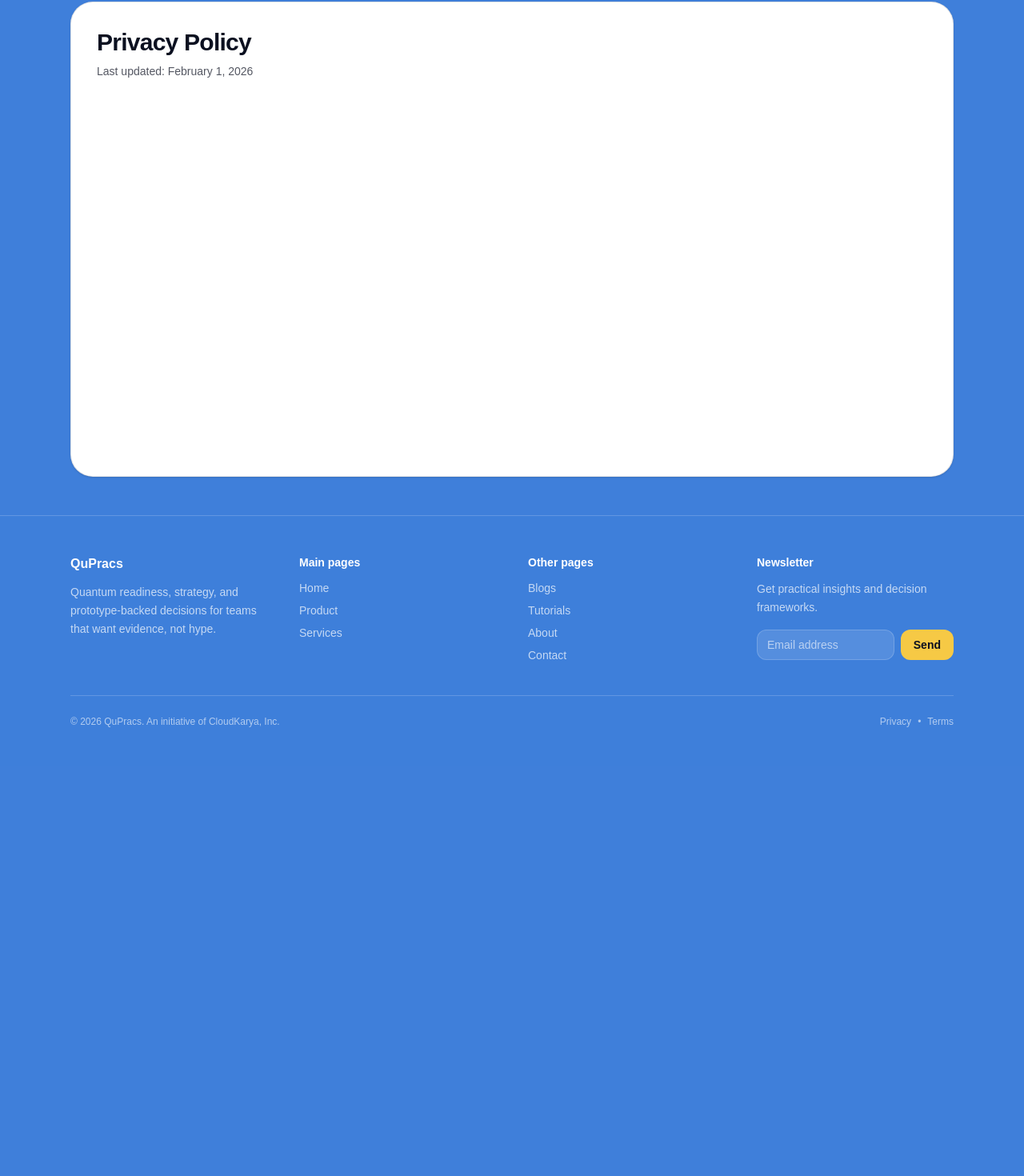
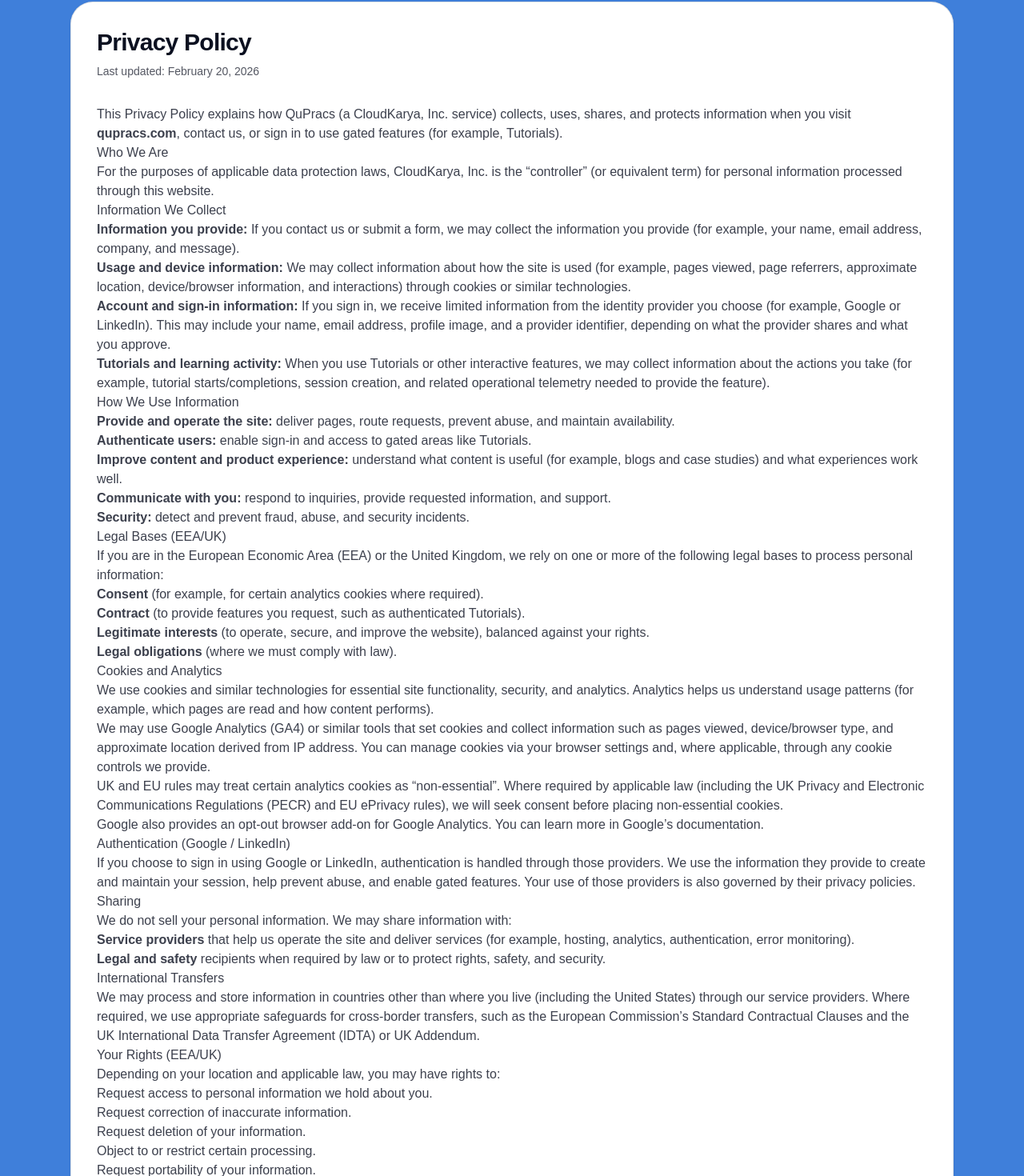
Before and after one commit to CloudKarya/q_prac, a Next.js app: page /privacy in a window 1280 px wide. Shown: the part 111-1581 px from the top of the page at 80% size. Before the commit the page ends 1069 px from the top, so only its background shows below. Built offline with nearby package versions, Linux system fonts and the light colour scheme; no server answers.

Commit message:
added linkedin auth

```diff
--- a/src/app/privacy/page.tsx
+++ b/src/app/privacy/page.tsx
@@ -7,50 +7,187 @@
     <div className="mx-auto max-w-6xl px-6 py-12">
       <div className="rounded-[28px] border border-surface-border bg-surface p-8 shadow-sm">
         <h1 className="text-3xl font-semibold tracking-tight text-surface-foreground">Privacy Policy</h1>
-        <p className="mt-2 text-sm text-surface-foreground/70">Last updated: February 1, 2026</p>
+        <p className="mt-2 text-sm text-surface-foreground/70">Last updated: February 20, 2026</p>
 
-        <div className="prose prose-slate mt-8 max-w-none prose-headings:tracking-tight prose-a:text-background">
+        <div className="prose mt-8 max-w-none text-surface-foreground/80 prose-headings:tracking-tight prose-headings:text-surface-foreground prose-strong:text-surface-foreground prose-a:text-brand">
           <p>
-            This Privacy Policy describes how QuPracs (from CloudKarya, Inc.) collects, uses, and
-            shares information when you visit this website.
+            This Privacy Policy explains how QuPracs (a CloudKarya, Inc. service) collects, uses,
+            shares, and protects information when you visit <strong>qupracs.com</strong>, contact
+            us, or sign in to use gated features (for example, Tutorials).
+          </p>
+
+          <h2>Who We Are</h2>
+          <p>
+            For the purposes of applicable data protection laws, CloudKarya, Inc. is the
+            “controller” (or equivalent term) for personal information processed through this
+            website.
           </p>
 
           <h2>Information We Collect</h2>
           <ul>
             <li>
-              <strong>Information you provide:</strong> If you contact us, we may collect the
-              information you submit (for example, your name, email address, and message).
+              <strong>Information you provide:</strong> If you contact us or submit a form, we may
+              collect the information you provide (for example, your name, email address, company,
+              and message).
             </li>
             <li>
-              <strong>Usage information:</strong> We may collect basic analytics data about how the
-              site is used (for example, pages visited, approximate location, device/browser data).
+              <strong>Usage and device information:</strong> We may collect information about how
+              the site is used (for example, pages viewed, page referrers, approximate location,
+              device/browser information, and interactions) through cookies or similar
+              technologies.
+            </li>
+            <li>
+              <strong>Account and sign-in information:</strong> If you sign in, we receive limited
+              information from the identity provider you choose (for example, Google or LinkedIn).
+              This may include your name, email address, profile image, and a provider identifier,
+              depending on what the provider shares and what you approve.
+            </li>
+            <li>
+              <strong>Tutorials and learning activity:</strong> When you use Tutorials or other
+              interactive features, we may collect information about the actions you take (for
+              example, tutorial starts/completions, session creation, and related operational
+              telemetry needed to provide the feature).
             </li>
           </ul>
 
           <h2>How We Use Information</h2>
           <ul>
-            <li>To operate and improve the website.</li>
-            <li>To respond to inquiries and provide support.</li>
-            <li>To understand aggregate usage and content performance.</li>
+            <li>
+              <strong>Provide and operate the site:</strong> deliver pages, route requests, prevent
+              abuse, and maintain availability.
+            </li>
+            <li>
+              <strong>Authenticate users:</strong> enable sign-in and access to gated areas like
+              Tutorials.
+            </li>
+            <li>
+              <strong>Improve content and product experience:</strong> understand what content is
+              useful (for example, blogs and case studies) and what experiences work well.
+            </li>
+            <li>
+              <strong>Communicate with you:</strong> respond to inquiries, provide requested
+              information, and support.
+            </li>
+            <li>
+              <strong>Security:</strong> detect and prevent fraud, abuse, and security incidents.
+            </li>
+          </ul>
+
+          <h2>Legal Bases (EEA/UK)</h2>
+          <p>
+            If you are in the European Economic Area (EEA) or the United Kingdom, we rely on one or
+            more of the following legal bases to process personal information:
+          </p>
+          <ul>
+            <li>
+              <strong>Consent</strong> (for example, for certain analytics cookies where required).
+            </li>
+            <li>
+              <strong>Contract</strong> (to provide features you request, such as authenticated
+              Tutorials).
+            </li>
+            <li>
+              <strong>Legitimate interests</strong> (to operate, secure, and improve the website),
+              balanced against your rights.
+            </li>
+            <li>
+              <strong>Legal obligations</strong> (where we must comply with law).
+            </li>
           </ul>
 
           <h2>Cookies and Analytics</h2>
           <p>
-            We may use cookies and similar technologies for analytics and site functionality. You can
-            control cookies through your browser settings.
+            We use cookies and similar technologies for essential site functionality, security, and
+            analytics. Analytics helps us understand usage patterns (for example, which pages are
+            read and how content performs).
+          </p>
+          <p>
+            We may use Google Analytics (GA4) or similar tools that set cookies and collect
+            information such as pages viewed, device/browser type, and approximate location derived
+            from IP address. You can manage cookies via your browser settings and, where applicable,
+            through any cookie controls we provide.
+          </p>
+          <p>
+            UK and EU rules may treat certain analytics cookies as “non-essential”. Where required
+            by applicable law (including the UK Privacy and Electronic Communications Regulations
+            (PECR) and EU ePrivacy rules), we will seek consent before placing non-essential cookies.
+          </p>
+          <p>
+            Google also provides an opt-out browser add-on for Google Analytics. You can learn more
+            in Google’s documentation.
+          </p>
+
+          <h2>Authentication (Google / LinkedIn)</h2>
+          <p>
+            If you choose to sign in using Google or LinkedIn, authentication is handled through
+            those providers. We use the information they provide to create and maintain your
+            session, help prevent abuse, and enable gated features. Your use of those providers is
+            also governed by their privacy policies.
           </p>
 
           <h2>Sharing</h2>
           <p>
-            We do not sell your personal information. We may share information with service providers
-            who help us operate the website (for example, hosting or analytics) and when required by
-            law.
+            We do not sell your personal information. We may share information with:
+          </p>
+          <ul>
+            <li>
+              <strong>Service providers</strong> that help us operate the site and deliver services
+              (for example, hosting, analytics, authentication, error monitoring).
+            </li>
+            <li>
+              <strong>Legal and safety</strong> recipients when required by law or to protect rights,
+              safety, and security.
+            </li>
+          </ul>
+
+          <h2>International Transfers</h2>
+          <p>
+            We may process and store information in countries other than where you live (including
+            the United States) through our service providers. Where required, we use appropriate
+            safeguards for cross-border transfers, such as the European Commission’s Standard
+            Contractual Clauses and the UK International Data Transfer Agreement (IDTA) or UK
+            Addendum.
+          </p>
+
+          <h2>Your Rights (EEA/UK)</h2>
+          <p>
+            Depending on your location and applicable law, you may have rights to:
+          </p>
+          <ul>
+            <li>Request access to personal information we hold about you.</li>
+            <li>Request correction of inaccurate information.</li>
+            <li>Request deletion of your information.</li>
+            <li>Object to or restrict certain processing.</li>
+            <li>Request portability of your information.</li>
+            <li>Withdraw consent at any time (where processing is based on consent).</li>
+          </ul>
+          <p>
+            You also have the right to lodge a complaint with your local supervisory authority. In
+            the UK, this is the Information Commissioner’s Office (ICO).
           </p>
 
           <h2>Data Retention</h2>
           <p>
             We retain information only as long as needed for the purposes described above, unless a
             longer retention period is required or permitted by law.
+          </p>
+
+          <h2>Security</h2>
+          <p>
+            We use reasonable administrative, technical, and organizational measures designed to
+            protect information. No method of transmission or storage is 100% secure.
+          </p>
+
+          <h2>Children</h2>
+          <p>
+            This website is not directed to children. If you believe a child has provided us with
+            personal information, please contact us and we will take appropriate steps.
+          </p>
+
+          <h2>Changes to This Policy</h2>
+          <p>
+            We may update this Privacy Policy from time to time. We will post the updated version on
+            this page and update the “Last updated” date.
           </p>
 
           <h2>Contact</h2>
--- a/src/components/SiteFooter.tsx
+++ b/src/components/SiteFooter.tsx
@@ -57,6 +57,11 @@
                   Contact
                 </Link>
               </li>
+              <li>
+                <Link className="hover:text-foreground" href="/privacy">
+                  Privacy
+                </Link>
+              </li>
             </ul>
           </div>
 
--- a/src/components/SiteHeader.tsx
+++ b/src/components/SiteHeader.tsx
@@ -105,11 +105,11 @@
                 <button
                   type="button"
                   onClick={() => signOut({ callbackUrl: "/" })}
-                  className="rounded-xl border border-white/60 bg-white px-4 py-2 text-sm font-semibold text-slate-900 shadow-sm hover:bg-white/90"
+                  className="inline-flex h-6 items-center justify-center rounded-lg border border-white/60 bg-white px-3 text-[13px] font-semibold leading-none text-slate-900 shadow-sm hover:bg-white/90"
                 >
                   Sign out
                 </button>
-                <div className="mt-1 max-w-[220px] truncate text-center text-xs text-foreground/60">
+                <div className="mt-1 max-w-[220px] truncate text-center text-xs text-white">
                   {signedInLabel}
                 </div>
               </div>
```
Also changed, not shown: src/app/signin/SignInClient.tsx (+11 -0 lines), src/authOptions.ts (+47 -0 lines).
